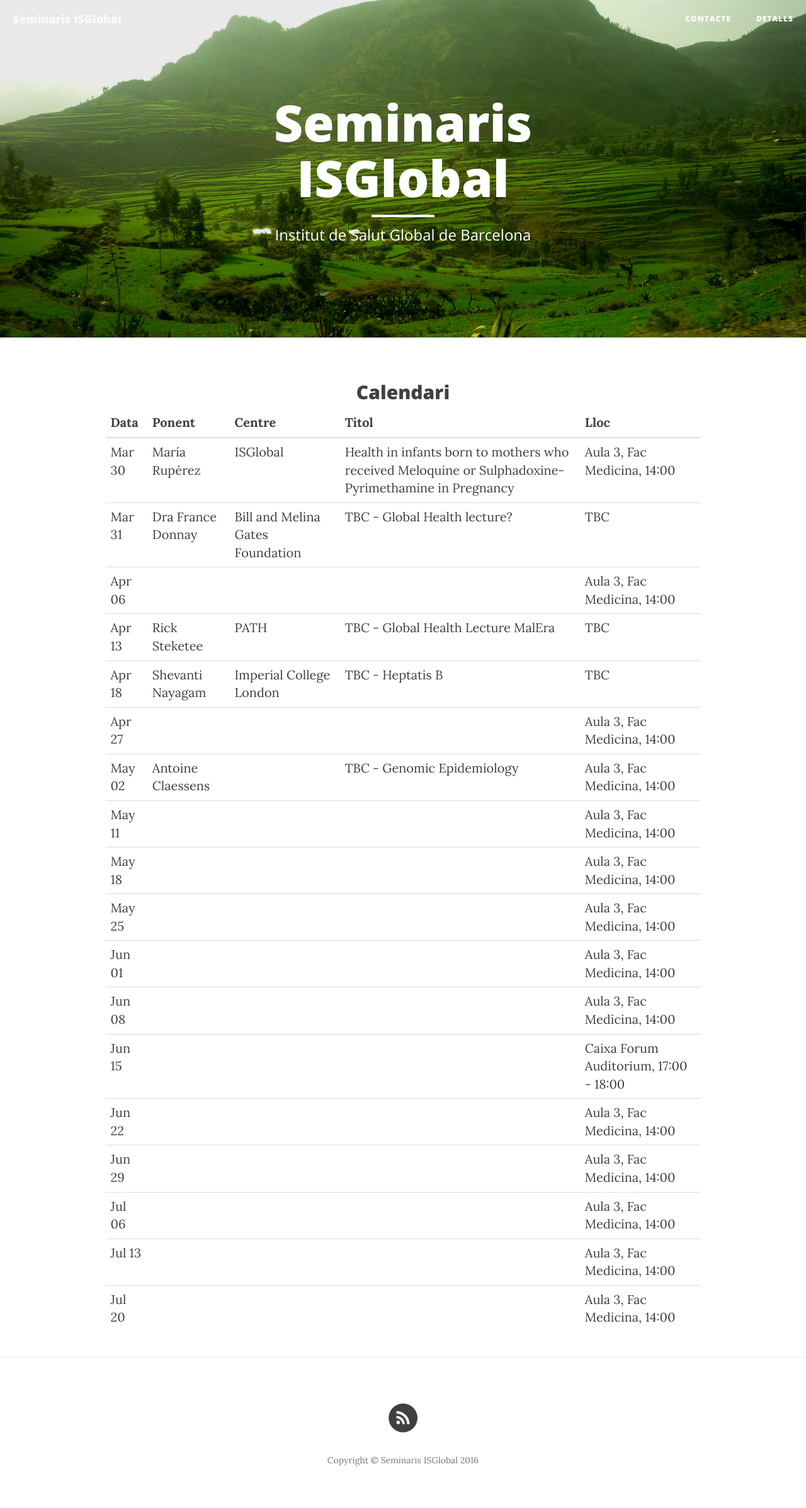
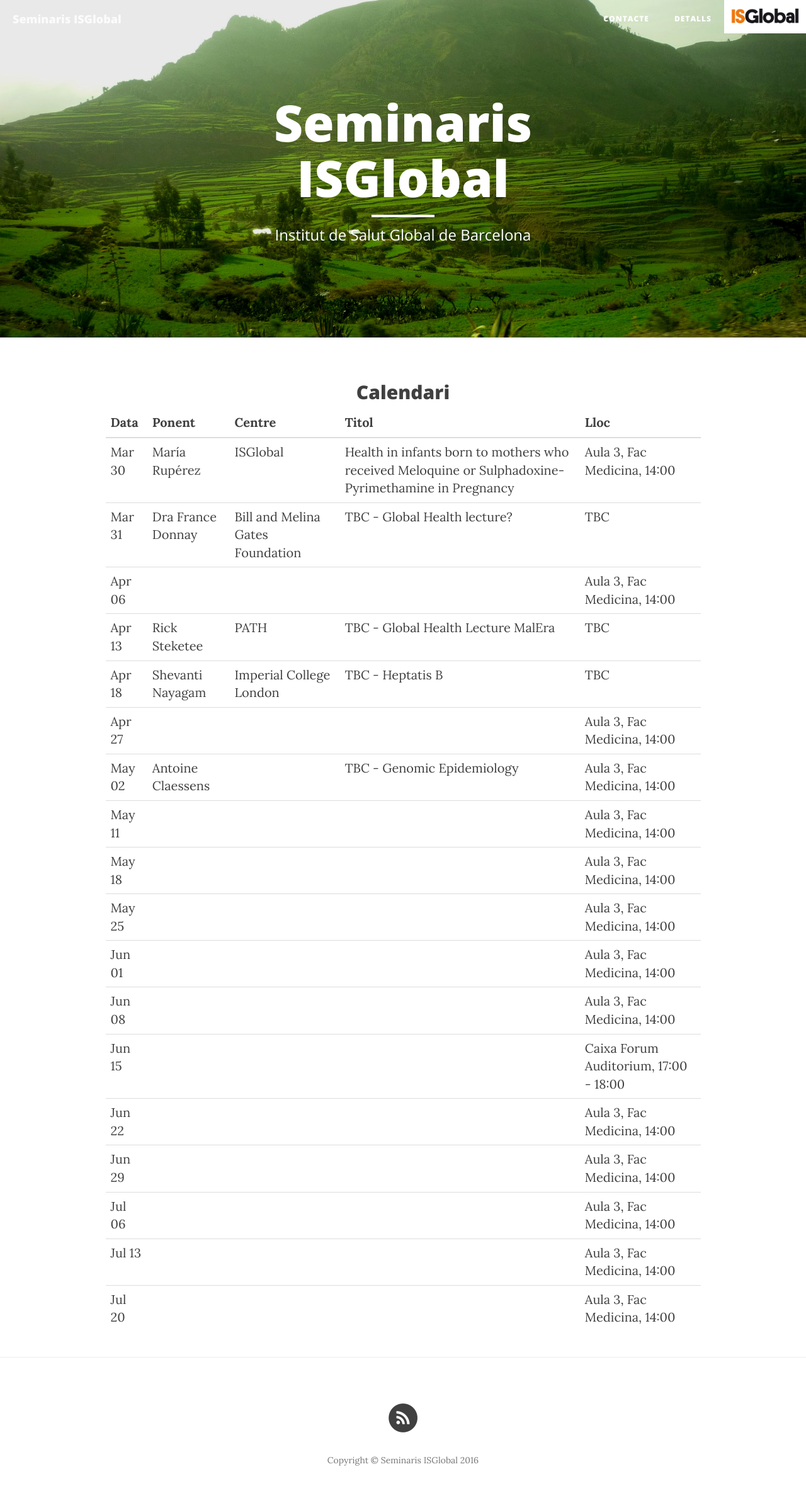
Before and after one commit to seminaris/seminaris.github.io, a Jekyll site: the page built from index.html, in a window 1280 px wide. Shown: the whole page at 63% size. Built offline with Jekyll 4.4.1, drawn with Linux system fonts in a browser that asks for light colours; nearby versions of some CDN libraries; the list of posts is cut into pages by our own code.

Commit message:
added logo

```diff
--- a/_config.yml
+++ b/_config.yml
@@ -2,6 +2,7 @@
 # baseurl: /joebrew.github.io/
 title: Seminaris ISGlobal
 header-img: img/1.JPG
+logo: img/logo.JPG
 email: joe@gmail.com
 url: http://seminaris.org/
 description: "Seminaris ISGlobal"
--- a/_includes/nav.html
+++ b/_includes/nav.html
@@ -12,17 +12,21 @@
             <a class="navbar-brand" href="{{ site.baseurl }}/">{{ site.title }}</a>
         </div>
 
+
         <!-- Collect the nav links, forms, and other content for toggling -->
         <div class="collapse navbar-collapse" id="bs-example-navbar-collapse-1">
             <ul class="nav navbar-nav navbar-right">
 <!--                 <li>
                     <a href="{{ site.baseurl }}/">Home</a>
                 </li> -->
+
                 {% for page in site.pages %}{% if page.title %}
                 <li>
                     <a href="{{ page.url | prepend: site.baseurl }}">{{ page.title }}</a>
                 </li>
                 {% endif %}{% endfor %}
+                <img src="{{site.logo}}" alt="ISGlobal" style="width:130px">
+
             </ul>
         </div>
         <!-- /.navbar-collapse -->
```
Also changed, not shown: img/logo.JPG (added), 6 other files.
